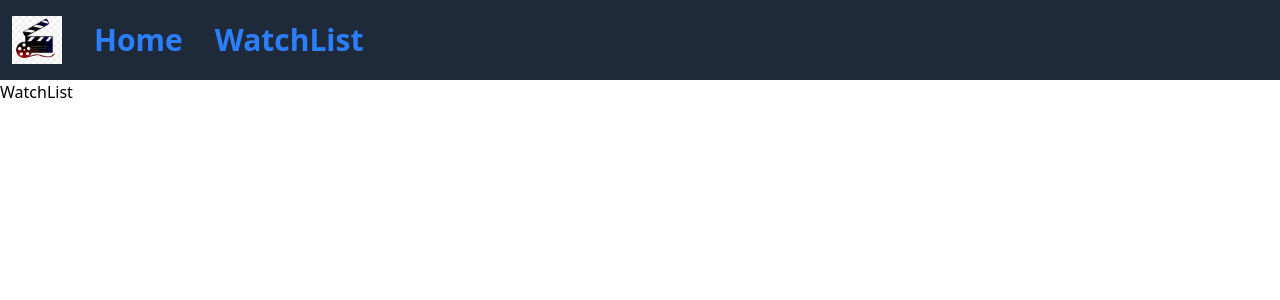
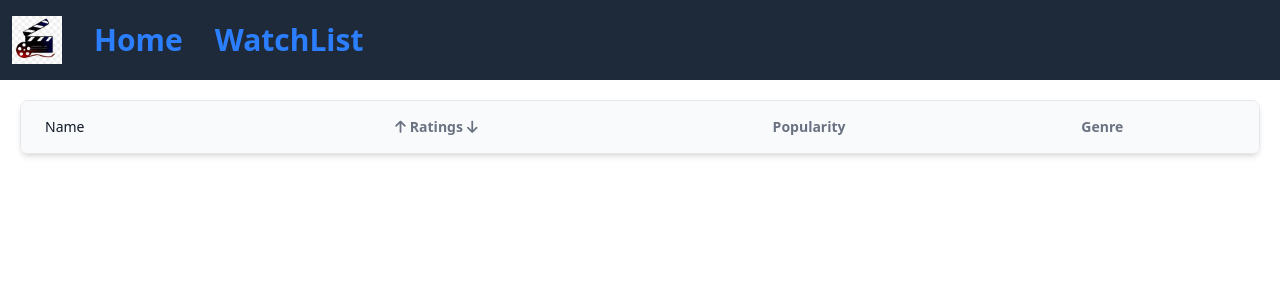
Before and after one commit to ashishjain135/IMDB, a React (Vite) app: page /watchlist in a window 1280 px wide. Shown: the top 300 px of the page. Built offline with nearby package versions, Linux system fonts and the light colour scheme.

Commit message:
added watchlist and sorting based on Rating Movies

```diff
--- a/src/components/MovieCard.jsx
+++ b/src/components/MovieCard.jsx
@@ -12,7 +12,7 @@ function MovieCard({movieObj, addtoWatchlist,watchlist, removeFromWatchlist}) {
   };
   return (
     <>
-        <div className='h-[40vh] w-[200px] bg-center bg-cover rounded-xl hover:scale-110 duration-300 hover:cursor-pointer flex-col' style={{
+        <div className='h-[40vh] w-[200px] bg-center bg-cover rounded-xl hover:scale-110 duration-300 hover:cursor-pointer flex-col justify-between items-end' style={{
                         backgroundImage:`url(${`https://image.tmdb.org/t/p/original${movieObj.backdrop_path}`})`}}>
 
 
@@ -23,12 +23,12 @@ function MovieCard({movieObj, addtoWatchlist,watchlist, removeFromWatchlist}) {
               </div>
           ):(
             <div
-          onClick={() => addtoWatchlist(movieObj)} className='justify-center 	padding-bottom: 10rem'>
+          onClick={() => addtoWatchlist(movieObj)} className='m-4 flex justify-center h-8 w-8 items-center rounded-2xl bg-gray-900/60'>
             😊
           </div>
           )
         }
-        <div className='text-white w-full text-center text-0.5 p-0.5 bg-gray-900/70 rouded-lg'>{movieObj.title}</div>
+        <div className='text-white bottom-20 w-full text-center text-xl p-2 bg-gray-900/70 rounded-lg'>{movieObj.title}</div>
       </div>
     </>
   )
--- a/src/components/Movies.jsx
+++ b/src/components/Movies.jsx
@@ -8,17 +8,29 @@ import axios from 'axios'
 function Movies() {
   const [movies, setMovies] = useState([]);
   const [pageNo, setPageNo] = useState(1);
-  const [watchlist, setWatchlist] = useState([]);
+  const [watchlist, setWatchlist] = useState
+  ([]);
+
+  useEffect(() => {
+    const moviesFromLocalStorage = JSON.parse(localStorage.getItem("movies"));
+    if(moviesFromLocalStorage){
+        setWatchlist(moviesFromLocalStorage);
+    }
+  },[])
 
   const addWatchlist = (movieObj) => {
     const updateWatchlist = [...watchlist, movieObj];
     setWatchlist(updateWatchlist);
+    localStorage.setItem("movies",JSON.stringify(updateWatchlist));
   }
 
 
   const removeFromWatchlist = (movieObj) => {
-    let filteredMovies = watchlist.filter((movie) => movie.id !== movieObj.id) //return all those movies whose id is not equal to movieObj.id
+    let filteredMovies = watchlist.filter((movie) => {
+        return movie.id !== movieObj.id //return all those movies whose id is not equal to movieObj.id
+    });
     setWatchlist(filteredMovies);
+    localStorage.setItem("movies",JSON.stringify(filteredMovies));
   };
   console.log("watchlist", watchlist);
 
--- a/src/components/WatchList.jsx
+++ b/src/components/WatchList.jsx
@@ -1,9 +1,83 @@
-import React from 'react'
+import React,{useState,useEffect} from "react";
+import genreids from "../constants/Genre";
 
-const WatchList = () => {
-  return (
-    <div>WatchList</div>
-  )
+function WatchList() {
+  const [watchList,setWatchList] = useState([]);
+
+  useEffect(() =>{
+    const moviesFromLocalStorage = JSON.parse(localStorage.getItem('movies'));
+
+    if(moviesFromLocalStorage){
+      setWatchList(moviesFromLocalStorage);
+    }
+  },[]);
+
+  const genre = (genre_id) =>{
+    return genreids[genre_id];
+  }
+
+  const handleAscendingRating =() =>{
+    console.log("ascending rating");
+    const sortAscending = watchList.sort((moviesObjA, moviesObjB) =>{
+      return moviesObjA.vote_average - moviesObjB.vote_average;
+    });
+    setWatchList([...sortAscending]);
+  }
+
+  const handlerDescendingRating =() =>{
+    console.log("descending rating");
+    const sortDescending = watchList.sort((moviesObjA, moviesObjB) =>{
+      return moviesObjB.vote_average - moviesObjA.vote_average;
+    });
+    setWatchList([...sortDescending]);
+  }
+
+return (
+  <div className="overflow-hidden rounded-lg border border-gray-200 shadow-md m-5">
+    <table className="w-full border-collapse bg-white text-left text-sm
+    text-gray-500">
+      <thead>
+      <tr className="bg-gray-50">
+        <th className="px-6 py-4 font-medium text-gray-900">Name
+        </th>
+        <th>
+          <div className="flex">
+            <div>
+              <i onClick={handleAscendingRating} className="fa-solid fa-arrow-up mx-1 hover:cursor-pointer"></i>
+              Ratings
+              <i onClick={handlerDescendingRating} className="fa-solid fa-arrow-down mx-1 hover:cursor-pointer"></i>
+              </div>
+          </div>
+        </th>
+        <th>
+          <div className="flex">
+          <div>Popularity</div>
+          </div>
+        </th>
+        <th>
+          <div className="flex">
+          <div>Genre</div>
+          </div>
+        </th>
+      </tr>
+      </thead>
+      <tbody className="divide-y divide-gray-100 border-t border-gray-100">
+        {watchList.map((movies) =>(
+          <tr className="hover:bg-gray-50" key={movies.id}>
+          <td className="flex items-center px-6 py-4 font-normal text-gray-900">
+        <img className="h-24 w-40 object-fit object-cover" src={`https://image.tmdb.org/t/p/original${movies.backdrop_path}`} alt="" />
+        <div className="font-medium text-gray-700 text-sm flex-10 text align-bottom">{movies.title}</div>
+          </td>
+          <td className="pl-6 py-4">{movies.vote_average
+}</td>
+          <td className="pl-6 py-4">{movies.popularity
+}</td>
+          <td className="pl-2 py-4">{genre(movies.genre_ids[0])}</td>
+        </tr>
+        ))}
+      </tbody>
+    </table>
+  </div>
+  );
 }
-
-export default WatchList
+export default WatchList;
--- /dev/null
+++ b/src/constants/Genre.js
@@ -0,0 +1,27 @@
+const BASE_URL ="https://api.themoviedb.org/3";
+const API_KEY ="e8de446ab4eaaf447ecfe5e4ec182fac";
+
+const genreids = {
+28: "Action",
+12: "Adventure",
+16: "Animation",
+35: "Comedy",
+80: "Crime",
+99: "Documentary",
+18: "Drama",
+10751: "Family",
+14: "Fantasy",
+36: "History",
+27: "Horror",
+10402: "Music",
+9648: "Mystery",
+10749: "Romance",
+878: "Sci-Fi",
+10770: "TV",
+53: "Thriller",
+10752: "War",
+37: "Western",
+};
+export default genreids;
+
+export {BASE_URL, API_KEY};
```
Also changed, not shown: src/components/Test.jsx (added, +45 -0 lines).
